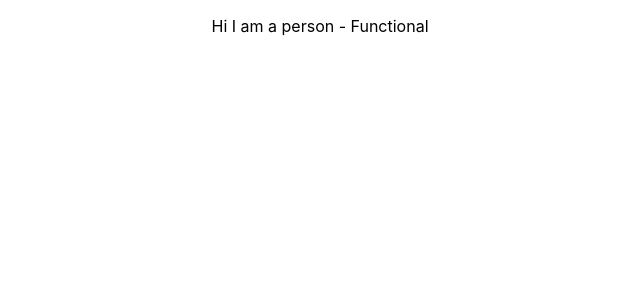
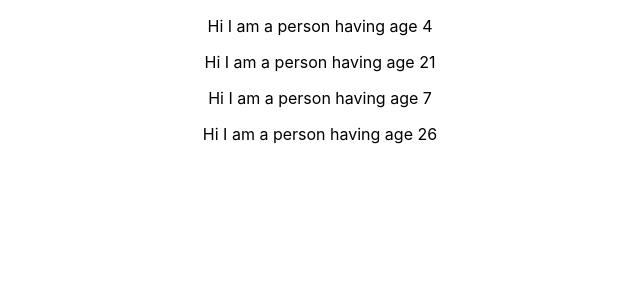
Before and after one commit to Sam-kanchan/react, a React (Create React App) app: page / in a window 1280 px wide. Shown: the top 300 px of the page, without its empty margins (320-960 px from the left). Built offline with nearby package versions, Linux system fonts and the light colour scheme.

Commit message:
dynamic math component

```diff
--- a/src/App.js
+++ b/src/App.js
@@ -8,9 +8,15 @@ import './App.css';
 class App extends Component {
 
   render() {
-    return <div className="App">
-      <Person></Person>
-    </div>
+    return (
+      <div className="App">
+        <Person></Person>
+        <Person></Person>
+        <Person></Person>
+
+        <Person />
+      </div>
+    )
   }
 }
 
--- a/src/Person.js
+++ b/src/Person.js
@@ -1,7 +1,13 @@
 import React, { Component } from "react";
 
-function Person() {
-    return <p>Hi I am a person - Functional</p>;
+// function Person() {
+//     return <p>Hi I am a person - Functional</p>;
+// }
+
+//class based
+class Person extends Component {
+    render() {
+        return <p>Hi I am a person having age {Math.floor(Math.random() * 30)}</p>
+    }
 }
-
 export default Person;
```
